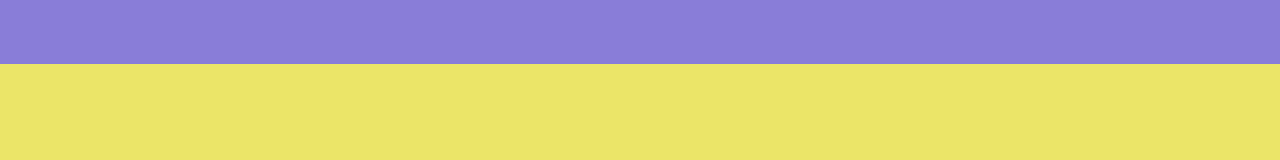
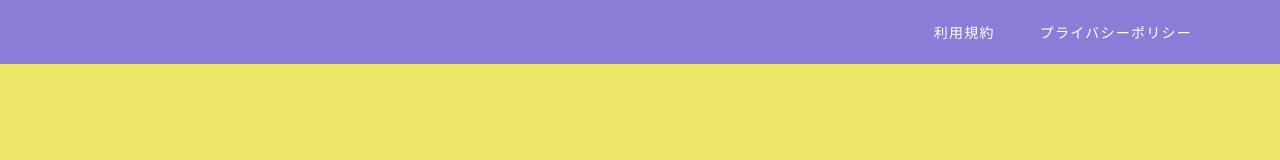
Before and after one commit to D-suke0614/itsukinator, a Vue app: page / in a window 1280 px wide. Shown: the top 160 px of the page. Built offline with nearby package versions, Linux system fonts and the light colour scheme; a web font is replaced by a local one.

Commit message:
プライバシーぽりしー・利用規約追加

```diff
--- a/src/components/common/molecules/itsuki-header.vue
+++ b/src/components/common/molecules/itsuki-header.vue
@@ -5,10 +5,19 @@
       class="change-fonts"
     >
       <div class="header-container">
-        <v-btn icon @click="home">
-          <v-img class="itsuki-logo" src="../../../assets/itsuki-logo.png"></v-img>
-        </v-btn>
-        <v-spacer></v-spacer>
+        <div>
+          <v-btn icon @click="home">
+            <v-img class="itsuki-logo" src="../../../assets/itsuki-himawari-header.png"></v-img>
+          </v-btn>
+        </div>
+        <div class="header-right">
+          <v-btn icon>
+            <span class="white--text">利用規約</span>
+          </v-btn>
+          <v-btn icon>
+            <span class="white--text">プライバシーポリシー</span>
+          </v-btn>
+        </div>
       </div>
 
     </v-toolbar>
@@ -36,9 +45,10 @@ export default {
   .header-container {
     width: 80%;
     margin: 0 auto;
-    height: 10vh;
+    height: 15vh;
     display: flex;
     align-items: center;
+    justify-content: space-between;
   }
   .itsuki-logo {
     height: 60px;
@@ -47,4 +57,9 @@ export default {
   .change-fonts {
     font-family: "Sawarabi Mincho";
   }
+  .header-right {
+    width: 20%;
+    display: flex;
+    justify-content: space-between;
+  }
 </style>
```
Also changed, not shown: src/assets/itsuki-himawari-header.png (added), src/assets/itsuki-logo.png (deleted).
